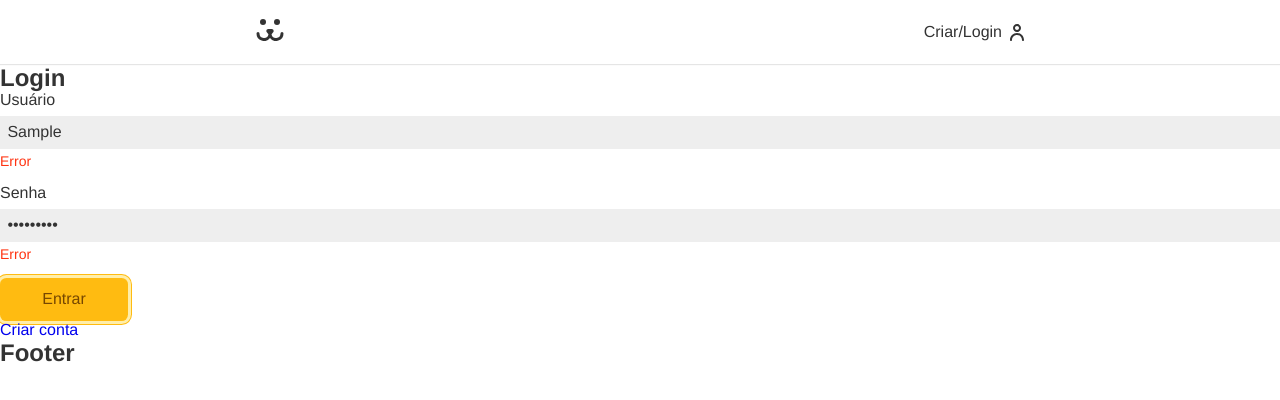
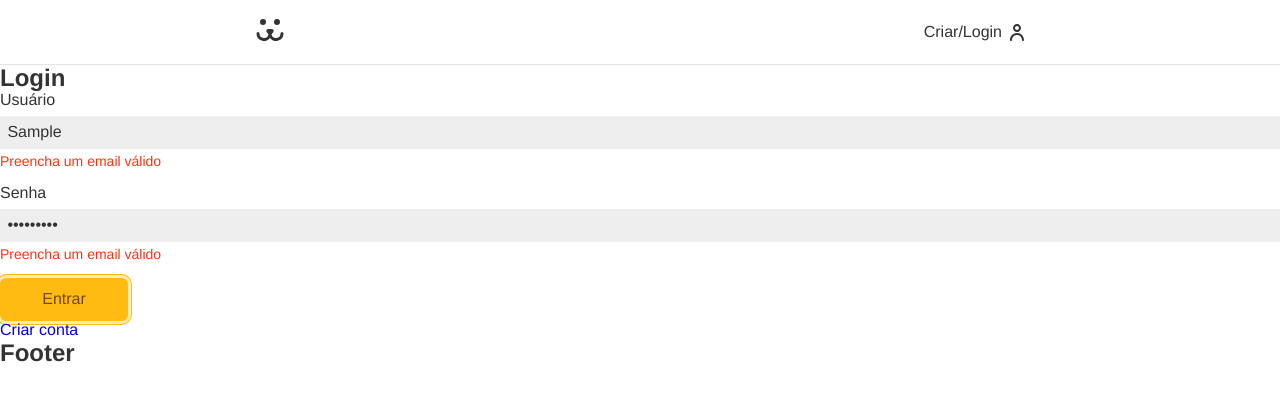
Before and after one commit to SttavoS/cats, a React (Vite) app: page /login in a window 1280 px wide. Both pictures are taken after typing "Sample", "Sample123" into the empty fields and a click on the button "Entrar". Shown: the top 400 px of the page. Built offline with nearby package versions, Linux system fonts and the light colour scheme; no server answers.

Commit message:
add useForm hook

```diff
--- a/src/components/elements/Inputs/Input.jsx
+++ b/src/components/elements/Inputs/Input.jsx
@@ -1,13 +1,21 @@
 import styles from './Input.module.css';
 
-const Input = ({ label, type, name }) => {
+const Input = ({ label, type, name, value, onChange, error, onBlur }) => {
   return (
     <div className={styles.wrapper}>
       <label htmlFor={name} className={styles.label}>
         {label}
       </label>
-      <input type={type} id={name} name={name} className={styles.input} />
-      <p className={styles.error}>Error</p>
+      <input
+        type={type}
+        id={name}
+        name={name}
+        className={styles.input}
+        value={value}
+        onChange={onChange}
+        onBlur={onBlur}
+      />
+      {error && <p className={styles.error}>{error}</p>}
     </div>
   );
 };
--- a/src/components/layouts/account/LoginForm.jsx
+++ b/src/components/layouts/account/LoginForm.jsx
@@ -1,11 +1,11 @@
-import { useState } from 'react';
 import { Link } from 'react-router-dom';
+import useForm from '../../../hooks/useForm';
 import Button from '../../elements/Button/Button';
 import Input from '../../elements/Inputs/Input';
 
 const LoginForm = () => {
-  const [username, setUsername] = useState('');
-  const [password, setPassword] = useState('');
+  const username = useForm('email');
+  const password = useForm('email');
 
   const submitLogin = event => {
     event.preventDefault();
@@ -24,20 +24,8 @@
     <section>
       <h1>Login</h1>
       <form onSubmit={submitLogin}>
-        <Input
-          label="Usuário"
-          type="text"
-          name="username"
-          value={username}
-          onChange={({ target }) => setUsername(target.value)}
-        />
-        <Input
-          label="Senha"
-          type="password"
-          name="password"
-          value={password}
-          onChange={({ target }) => setPassword(target.value)}
-        />
+        <Input label="Usuário" type="text" name="username" {...username} />
+        <Input label="Senha" type="password" name="password" {...password} />
         <Button type="submit">Entrar</Button>
       </form>
       <Link to="/login/criar">Criar conta</Link>
--- /dev/null
+++ b/src/hooks/useForm.js
@@ -0,0 +1,55 @@
+import { useState } from 'react';
+
+const types = {
+  email: {
+    regex:
+      /^(([^<>()[\]\\.,;:\s@"]+(\.[^<>()[\]\\.,;:\s@"]+)*)|(".+"))@((\[[0-9]{1,3}\.[0-9]{1,3}\.[0-9]{1,3}\.[0-9]{1,3}\])|(([a-zA-Z\-0-9]+\.)+[a-zA-Z]{2,}))$/,
+    message: 'Preencha um email válido',
+  },
+};
+
+const useForm = type => {
+  const [value, setValue] = useState('');
+  const [error, setError] = useState(null);
+
+  const validate = value => {
+    if (!type) {
+      return true;
+    }
+
+    if (!value) {
+      setError('Preencha um valor');
+      return false;
+    }
+
+    if (types[type] && !types[type].regex.test(value)) {
+      setError(types[type].message);
+      return false;
+    }
+
+    setError(null);
+    return true;
+  };
+
+  /**
+   *
+   * @param {Event} event
+   */
+  const onChange = ({ target }) => {
+    if (error) {
+      validate(target.value);
+    }
+    setValue(target.value);
+  };
+
+  return {
+    value,
+    setValue,
+    error,
+    onChange,
+    validate: () => validate(value),
+    onBlur: () => validate(value),
+  };
+};
+
+export default useForm;
```
